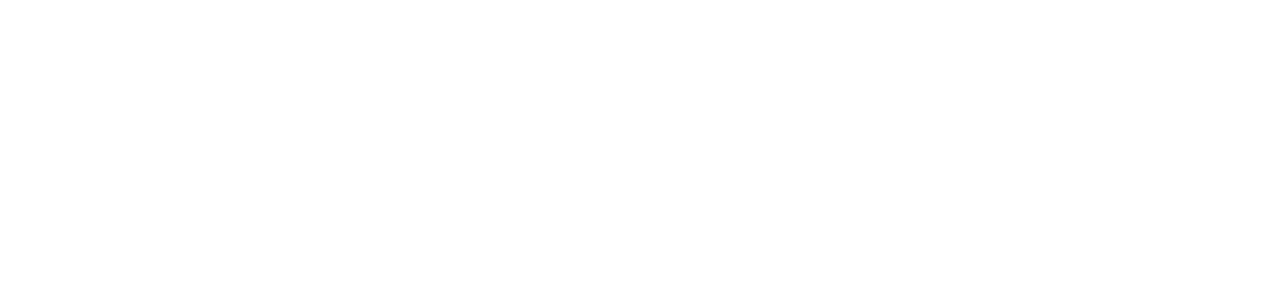
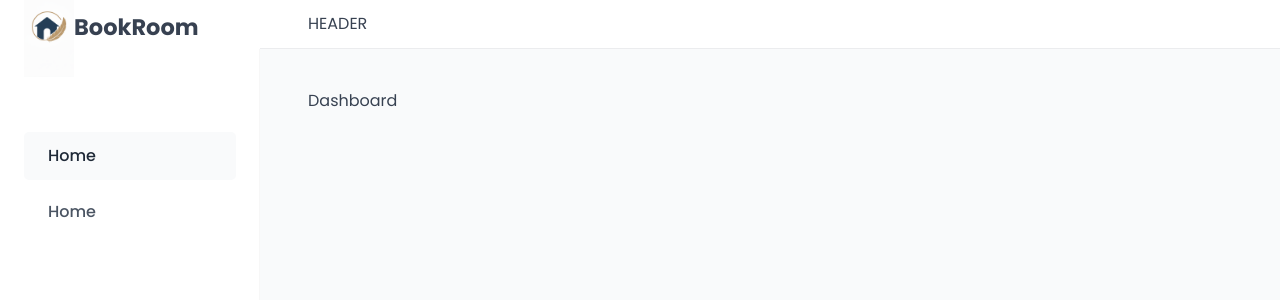
Before and after one commit to Aakash-ojha/BookRoom, a React (Vite) app: page /dashboard in a window 1280 px wide. Before the commit this address had no page. Shown: the top 300 px of the page. Built offline with nearby package versions, Linux system fonts and the light colour scheme; a web font is replaced by a local one.

Commit message:
Add Route

```diff
--- a/src/App.jsx
+++ b/src/App.jsx
@@ -1,5 +1,5 @@
 import React from "react";
-import { BrowserRouter, Route, Routes } from "react-router-dom";
+import { BrowserRouter, Route, Routes, Navigate } from "react-router-dom";
 import AppLayout from "./ui/AppLayout";
 import GlobalStyles from "./styles/GlobalStyles";
 import Dashboard from "./pages/Dashboard";
@@ -14,7 +14,10 @@
       <BrowserRouter>
         <Routes>
           <Route element={<AppLayout />}>
-            <Route path="/" element={<Dashboard />} />
+            <Route index element={<Navigate replace to="dashboard" />} />
+
+            <Route path="dashboard" element={<Dashboard />} />
+
             <Route path="/account" element={<Account />} />
             <Route path="/booking" element={<Bookings />} />
           </Route>
--- /dev/null
+++ b/src/ui/MainNav.jsx
@@ -0,0 +1,64 @@
+import { NavLink } from "react-router-dom";
+import styled from "styled-components";
+
+const NavList = styled.ul`
+  display: flex;
+  flex-direction: column;
+  gap: 0.8rem;
+`;
+
+const StyledNavLink = styled(NavLink)`
+  &:link,
+  &:visited {
+    display: flex;
+    align-items: center;
+    gap: 1.2rem;
+
+    color: var(--color-grey-600);
+    font-size: 1.6rem;
+    font-weight: 500;
+    padding: 1.2rem 2.4rem;
+    transition: all 0.3s;
+  }
+
+  /* This works because react-router places the active class on the active NavLink */
+  &:hover,
+  &:active,
+  &.active:link,
+  &.active:visited {
+    color: var(--color-grey-800);
+    background-color: var(--color-grey-50);
+    border-radius: var(--border-radius-sm);
+  }
+
+  & svg {
+    width: 2.4rem;
+    height: 2.4rem;
+    color: var(--color-grey-400);
+    transition: all 0.3s;
+  }
+
+  &:hover svg,
+  &:active svg,
+  &.active:link svg,
+  &.active:visited svg {
+    color: var(--color-brand-600);
+  }
+`;
+
+const MainNav = () => {
+  return (
+    <nav>
+      <NavList>
+        <li>
+          <StyledNavLink to="/dashboard">Home</StyledNavLink>
+        </li>
+        <li>
+          <StyledNavLink to="/booking">Home</StyledNavLink>
+        </li>
+      </NavList>
+    </nav>
+  );
+};
+
+export default MainNav;
--- a/src/ui/Sidebar.jsx
+++ b/src/ui/Sidebar.jsx
@@ -1,6 +1,7 @@
 import React from "react";
 import styled from "styled-components";
 import Logo from "./Logo";
+import MainNav from "./MainNav";
 
 const StyledSidebar = styled.aside`
   background-color: var(--color-grey-0);
@@ -14,6 +15,7 @@
   return (
     <StyledSidebar>
       <Logo />
+      <MainNav />
     </StyledSidebar>
   );
 };
```
